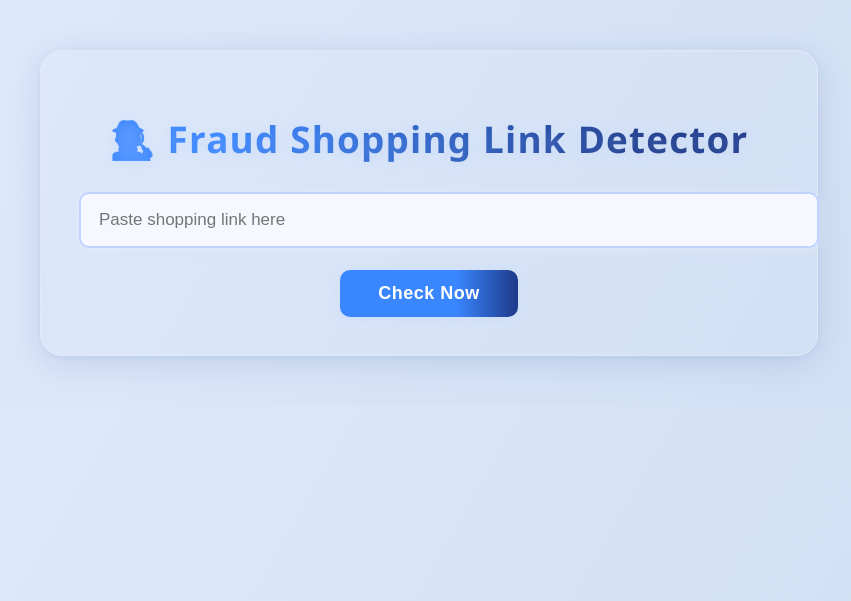
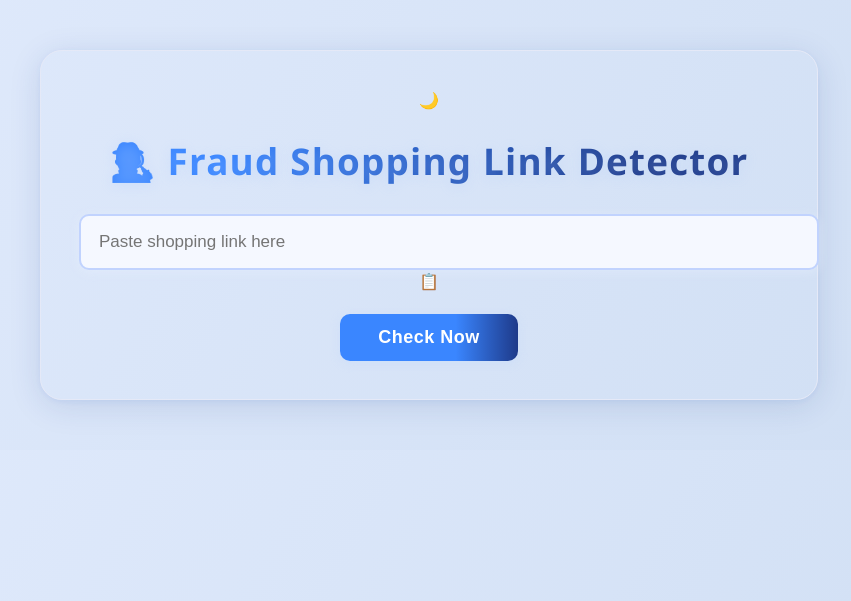
Before and after one commit to Jagan-Srinivasan/fraud_link_detector, a Flask app: page / in a window 1280 px wide. Shown: the top 601 px of the page, without its empty margins (211-1062 px from the left). Run offline with Flask 3, Linux system fonts and the light colour scheme.

Commit message:
Update index.html

```diff
--- a/backend/templates/index.html
+++ b/backend/templates/index.html
@@ -7,36 +7,34 @@
   <meta name="viewport" content="width=device-width, initial-scale=1.0">
 </head>
 <body>
+  <div class="theme-toggle" onclick="toggleTheme()" title="Toggle dark/light mode">
+    <span id="themeIcon">🌙</span>
+  </div>
+
   <h1>🕵️‍♂️ Fraud Shopping Link Detector</h1>
 
-  <!-- Input field -->
-  <input type="text" id="urlInput" placeholder="Paste shopping link here" autocomplete="off">
+  <div class="input-group">
+    <input type="text" id="urlInput" placeholder="Paste shopping link here" autocomplete="off">
+    <span id="copyIcon" title="Copy URL" onclick="copyURL()">📋</span>
+  </div>
 
-  <!-- Submit Button -->
-  <button onclick="checkURL()">Check Now</button>
+  <button onclick="checkURL()" id="checkBtn">
+    <span id="loader" style="display:none"></span>
+    <span id="btnText">Check Now</span>
+  </button>
 
-  <!-- Quick Error Display -->
   <div id="result"></div>
 
-  <!-- Result Card Box -->
-  <div id="resultBox">
-    <h3>🧾 Result Summary:</h3>
-
-    <!-- Individual Check Sections -->
-    <p id="basicCheck"></p>
-    <p id="vtCheck"></p>
-    <p id="gsbCheck"></p>
-    <p id="sslCheck"></p>
-    <p id="whoisCheck"></p>
-    <p id="structureCheck"></p>
-
-    <!-- Final Explanation -->
-    <p id="explanation"></p>
-    <p id="verdict" style="margin-top: 20px; font-size: 18px; font-weight: bold; color: #d32f2f;"></p>
-
+  <div id="resultBox" style="display:none">
+    <div class="card-inner">
+      <h3>🧾 Result Summary</h3>
+      <div id="urlDisplay"></div>
+      <div id="alertArea"></div>
+      <div id="checksList"></div>
+      <div id="verdictBox"></div>
+    </div>
   </div>
 
-  <!-- Script -->
   <script src="/static/script.js"></script>
 </body>
 </html>
```
